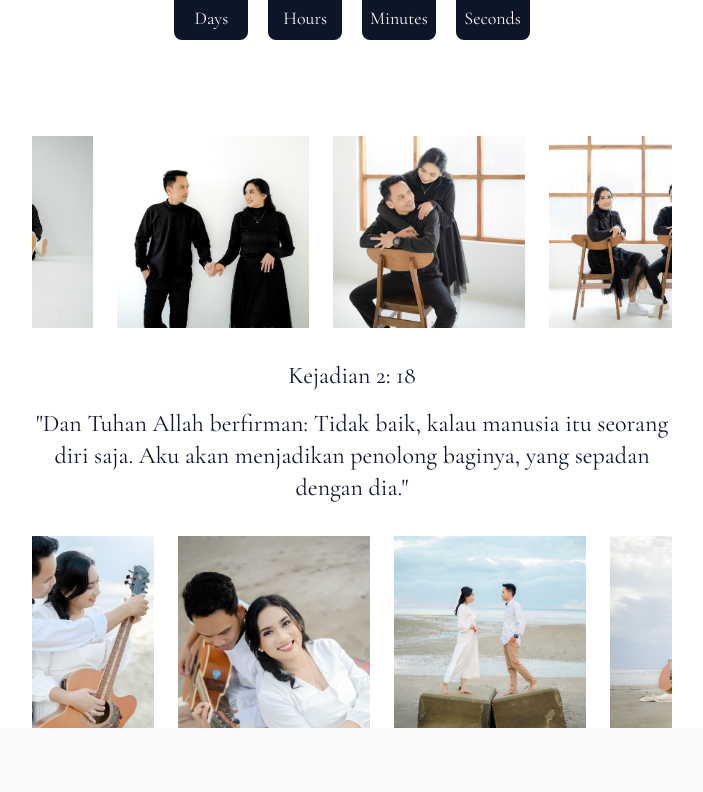
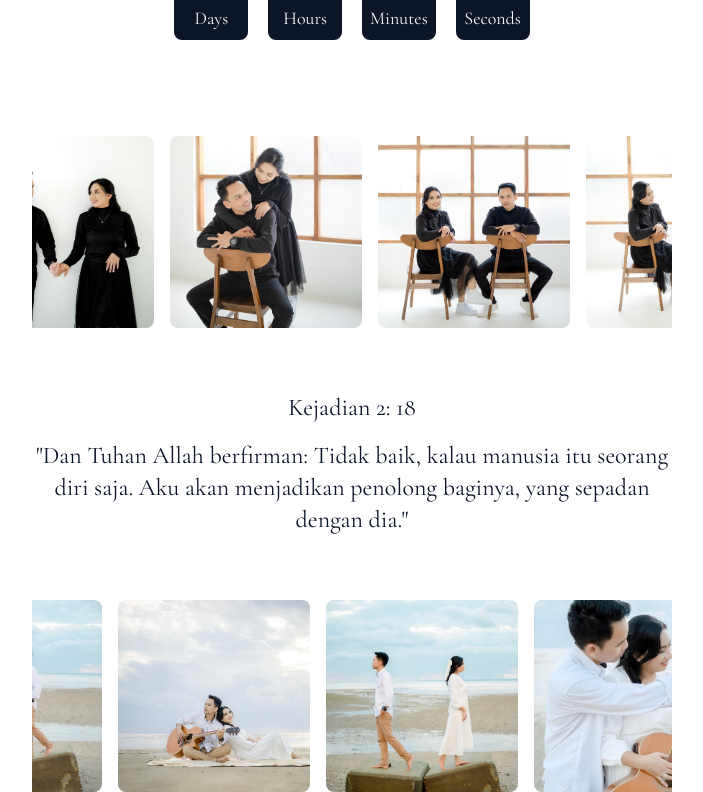
Before and after one commit to Anthasss/alvi-imel-wedding-invitation, a React (Vite) app: page / in a window 1280 px wide. Shown: the part 900-1692 px from the top of the page, without its empty margins (288-991 px from the left). Before the commit the page ends 1628 px from the top, so only its background shows below. Built offline with nearby package versions, Linux system fonts and the light colour scheme.

Commit message:
remade verse components

```diff
--- a/package.json
+++ b/package.json
@@ -15,6 +15,7 @@
     "motion": "^12.19.1",
     "react": "^19.1.0",
     "react-dom": "^19.1.0",
+    "react-fast-marquee": "^1.6.5",
     "tailwindcss": "^4.1.11"
   },
   "devDependencies": {
--- a/src/components/verseComponents/InfiniteImageCarousel.jsx
+++ b/src/components/verseComponents/InfiniteImageCarousel.jsx
@@ -1,47 +1,27 @@
-import { useEffect, useRef } from "react";
+import Marquee from "react-fast-marquee";
 
 export default function InfiniteImageCarousel({ images, direction = "l" }) {
-  const carouselRef = useRef(null);
-
-  useEffect(() => {
-    const carousel = carouselRef.current;
-    let scrollAmount = direction === "l" ? -1 : 1;
-
-    const scroll = () => {
-      if (carousel) {
-        carousel.scrollLeft += scrollAmount;
-
-        // Reset scroll position for seamless scrolling
-        if (direction === "l" && carousel.scrollLeft <= 0) {
-          carousel.scrollLeft = carousel.scrollWidth - carousel.clientWidth;
-        } else if (
-          direction === "r" &&
-          carousel.scrollLeft >= carousel.scrollWidth - carousel.clientWidth
-        ) {
-          carousel.scrollLeft = 0;
-        }
-      }
-    };
-
-    const interval = setInterval(scroll, 20); // Adjust speed for smoother scrolling
-    return () => clearInterval(interval);
-  }, [direction]);
+  const marqueeDirection = direction === "l" ? "left" : "right";
 
   return (
-    <div
-      ref={carouselRef}
-      className="relative flex overflow-hidden whitespace-nowrap w-full gap-6"
-      style={{ scrollBehavior: "auto" }}
-    >
-      {/* Render images twice for seamless scrolling */}
-      {[...images, ...images].map((image, index) => (
-        <img
-          key={index}
-          src={image}
-          alt={`carousel-${index}`}
-          className="h-48 w-48 object-cover inline-block"
-        />
-      ))}
+    <div className="h-48 w-full overflow-hidden">
+      <Marquee
+        direction={marqueeDirection}
+        speed={50}
+        gradient={false}
+        pauseOnHover={true}
+        className="h-full"
+      >
+        {images.map((image, index) => (
+          <div key={index} className="h-48 w-48 flex-shrink-0 mx-2">
+            <img
+              src={image.src || image}
+              alt={image.alt || `Carousel image ${index + 1}`}
+              className="h-full w-full object-cover rounded-lg"
+            />
+          </div>
+        ))}
+      </Marquee>
     </div>
   );
 }
--- a/src/components/verseComponents/Verse.jsx
+++ b/src/components/verseComponents/Verse.jsx
@@ -20,13 +20,12 @@ export default function Verse() {
   ];
 
   return(
-    <>
-    <motion.div className="text-center flex flex-col items-center gap-y-8">
+    <motion.div className="text-center flex flex-col items-center gap-y-8 w-full">
         {/* image carousel a */}
         <InfiniteImageCarousel images={carouselAImages} direction="l" />
 
         {/* Bible Verse */}
-        <div>
+        <div className="my-8">
           <p className="text-2xl mb-4">Kejadian 2: 18</p>
           <p className="text-2xl">
           "Dan Tuhan Allah berfirman: Tidak baik, kalau manusia itu seorang diri saja. Aku akan menjadikan penolong
@@ -37,6 +36,5 @@ export default function Verse() {
         {/* image carousel b */}
         <InfiniteImageCarousel images={carouselBImages} direction="r" />
       </motion.div>
-    </>
   )
 }
```
Also changed, not shown: 1 other file (tests, documents, lock files or other folders).
